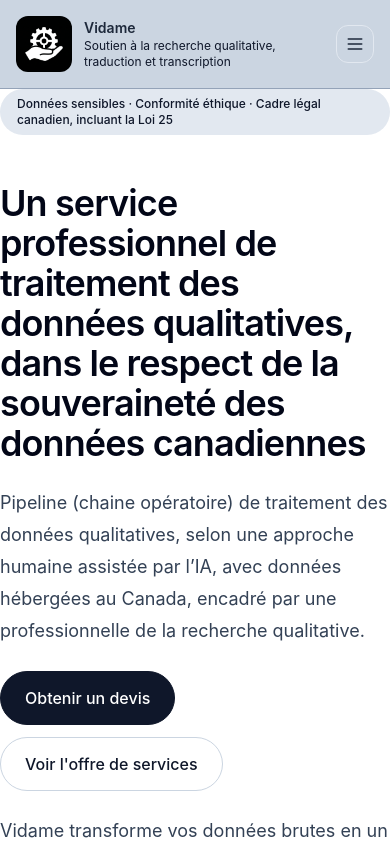
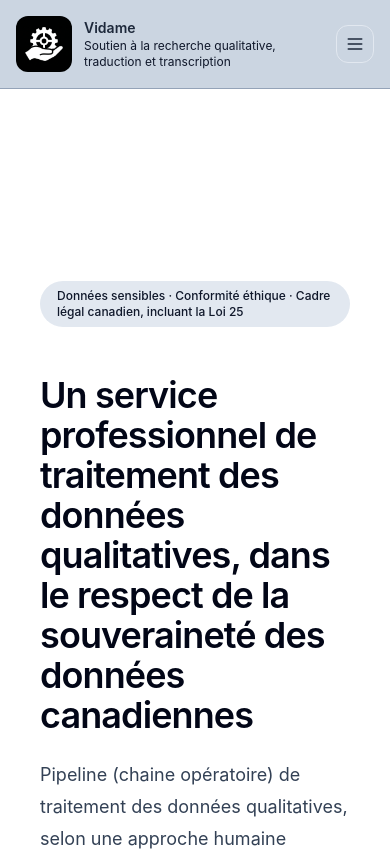
Before and after one commit to momopro21/vidame-recherche, a React (Vite) app: page / in a window 390 px wide. Shown: the top 851 px of the page. Built offline with nearby package versions, Linux system fonts and the light colour scheme; the HTML template or start-up script is replaced by a standard one.

Commit message:
Update App.tsx

```diff
--- a/src/App.tsx
+++ b/src/App.tsx
@@ -407,7 +407,7 @@ function Accueil({ setPage }: { setPage: (page: string) => void }) {
   return (
     <div>
        {/* ===== VIDAME_REPERE_HERO_ACCUEIL ===== */}
-      <section className="mx-auto max-w-7xl px-50 py-18 md:px-8 md:py-16">
+      <section className="mx-auto max-w-7xl px-10 py-48 md:px-8 md:py-16">
         <div className="max-w-5xl space-y-12">
           <Badge className="rounded-full bg-slate-200 px-4 py-1.5 text-slate-900 hover:bg-slate-200">
             Données sensibles · Conformité éthique · Cadre légal canadien, incluant la Loi 25
```
